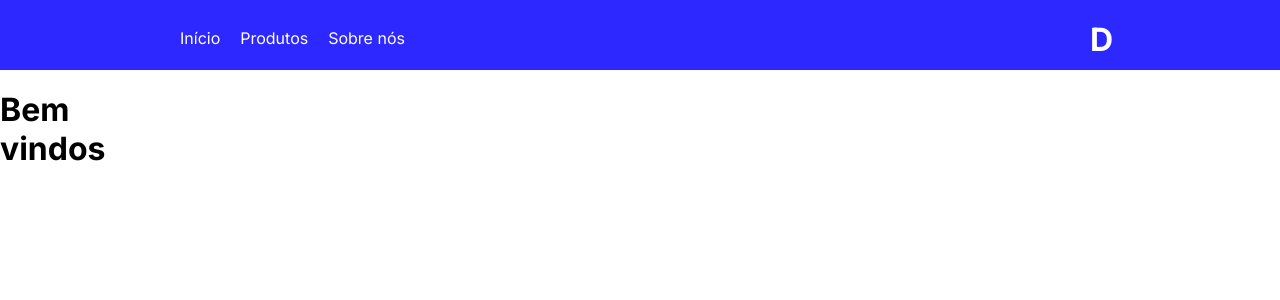
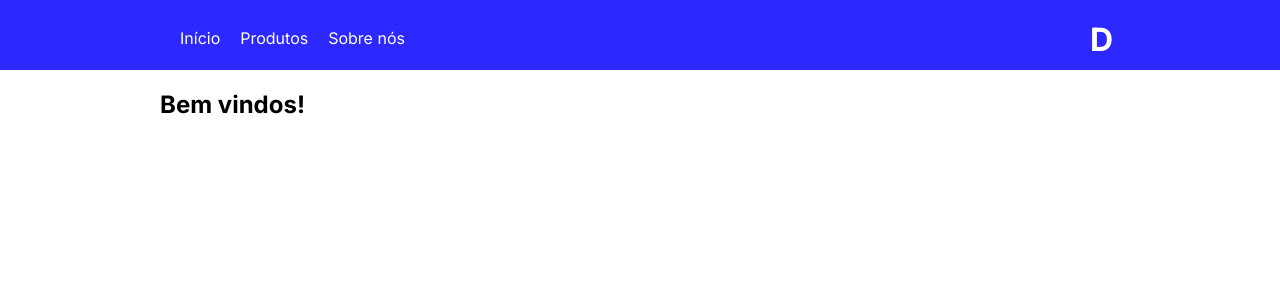
Before and after one commit to luiz-fd/desafio-react-routes, a React (Vite) app: page /inicio in a window 1280 px wide. Shown: the top 300 px of the page. Built offline with nearby package versions, Linux system fonts and the light colour scheme.

Commit message:
Inicio route, style

```diff
--- a/src/index.css
+++ b/src/index.css
@@ -4,7 +4,7 @@
   --color-bg-primary: #FFF;
   --color-bg-secondary: #2D28FF;
 
-  --color-font-primary: #FFF;
+  --color-font-primary: #000;
   --color-font-secondary: #FFF;
 
 }
--- a/src/routes/Home/inicio/index.tsx
+++ b/src/routes/Home/inicio/index.tsx
@@ -1,9 +1,9 @@
+import "./styles.css";
 
-
-export default function Inicio(){
-    return(
-        <>
-        <h1>Bem vindos</h1>
-        </>
-    )
+export default function Inicio() {
+  return (
+    <div className="inicio-container">
+      <h1 className="inicio-texto">Bem vindos!</h1>
+    </div>
+  );
 }
--- /dev/null
+++ b/src/routes/Home/inicio/styles.css
@@ -0,0 +1,13 @@
+.inicio-container {
+    margin-left: 160px;
+    margin-top: 20px;
+}
+
+.inicio-texto {
+    color:var(--color-font-primary);
+    display: flex;
+    font-size: 24px;
+    font-weight: 700;
+    line-height: 29.05px;
+    width: 300px;
+}
```
